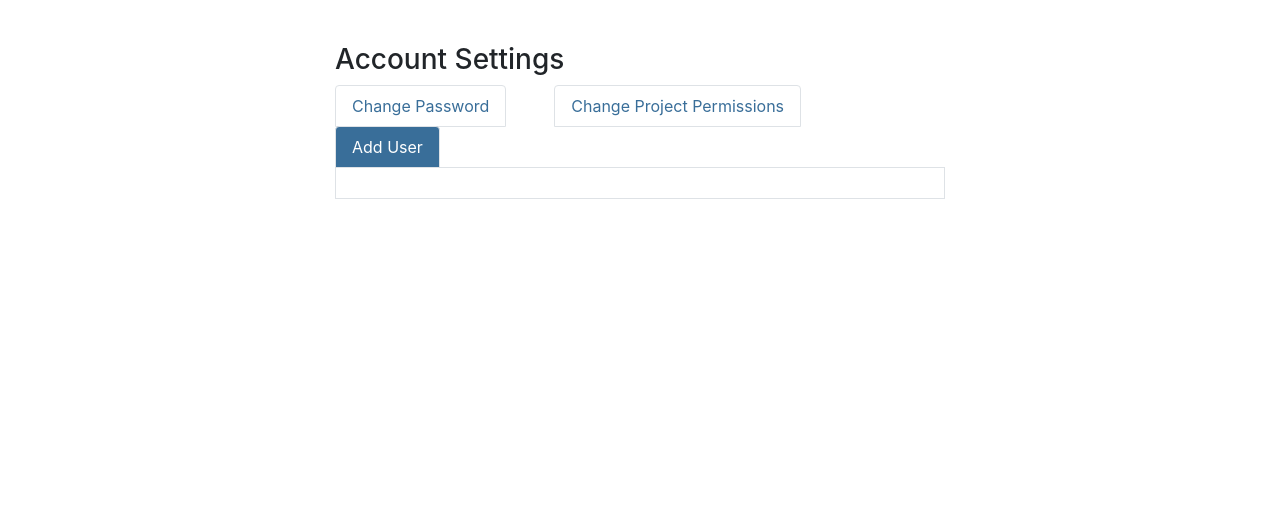
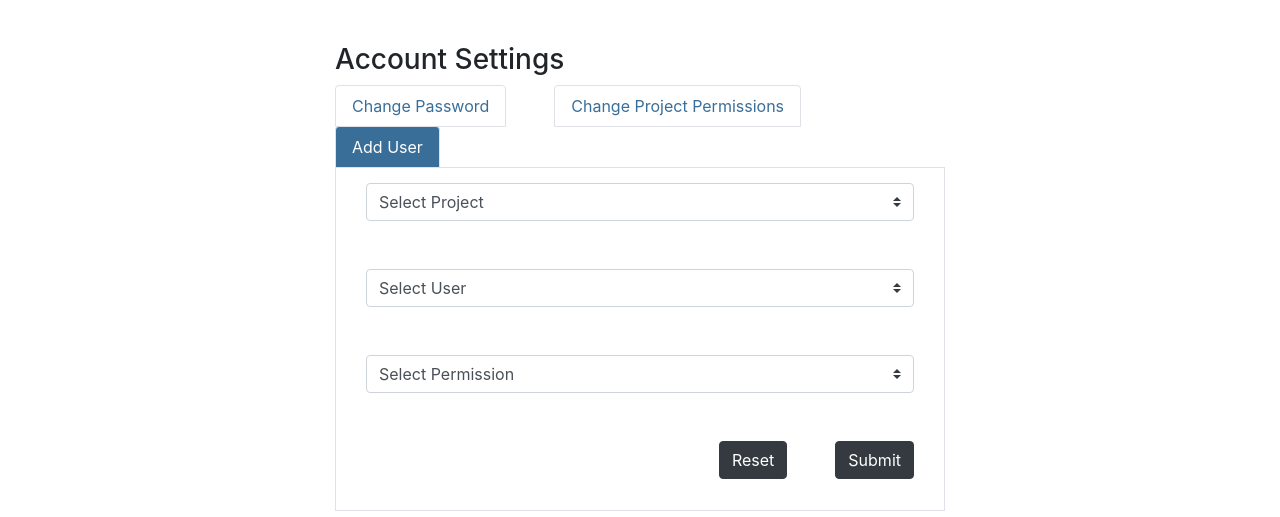
Before and after one commit to peterradev/ProjectManager, a plain HTML site: page settings.html in a window 1280 px wide. Both pictures are taken after a click on the link "Add User". Shown: the part 63-580 px from the top of the page. Drawn offline with nearby package versions, Linux system fonts and the light colour scheme.

Commit message:
+ add user

```diff
--- a/settings.html
+++ b/settings.html
@@ -105,7 +105,32 @@
               </form>
             </div>
             <div class="tab-pane container fade" id="menu2">
-
+              <form>
+                <div class="form-group">
+              <select class="browser-default custom-select">
+                <option selected>Select Project</option>
+                <option value="1">#1</option>
+                <option value="2">#2</option>
+                <option value="3">#3</option>
+              </select>
+              <select class="browser-default custom-select mt-5">
+                <option selected>Select User</option>
+                <option value="1">Gurleen</option>
+                <option value="2">Zac</option>
+                <option value="3">Peter</option>
+                <option value="4">Umar</option>
+              </select>
+              <select class="browser-default custom-select mt-5">
+                <option selected>Select Permission</option>
+                <option value="view">View Only</option>
+                <option value="viewEdit">View + Edit</option>
+              </select>
+              <div class="d-flex justify-content-end mt-5">
+                <input class="btn btn-dark mr-5" type="reset" value="Reset">
+                <input class="btn btn-dark" type="submit" value="Submit">
+              </div>
+            </div>
+              </form>
             </div>
           </div>
           </div>
```
